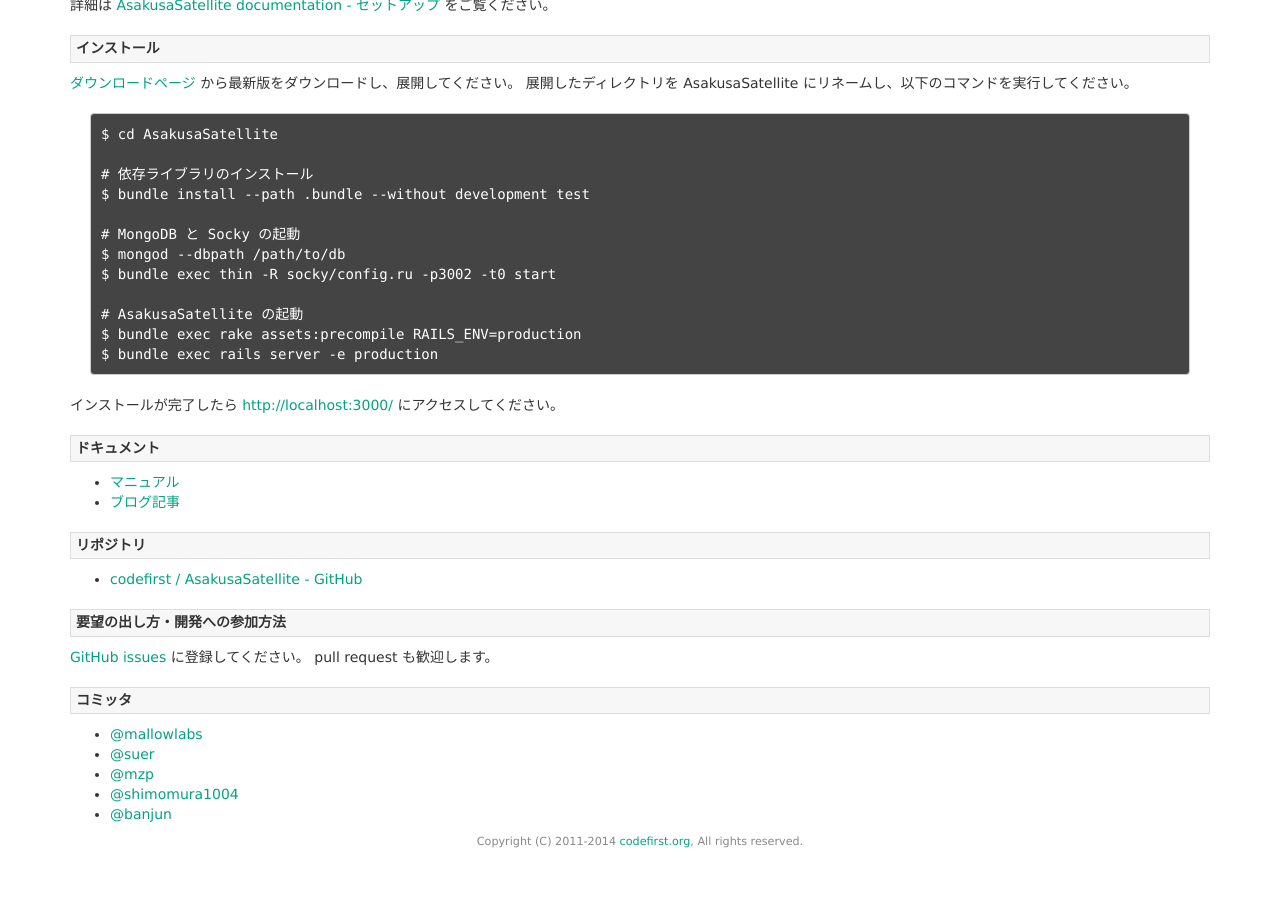
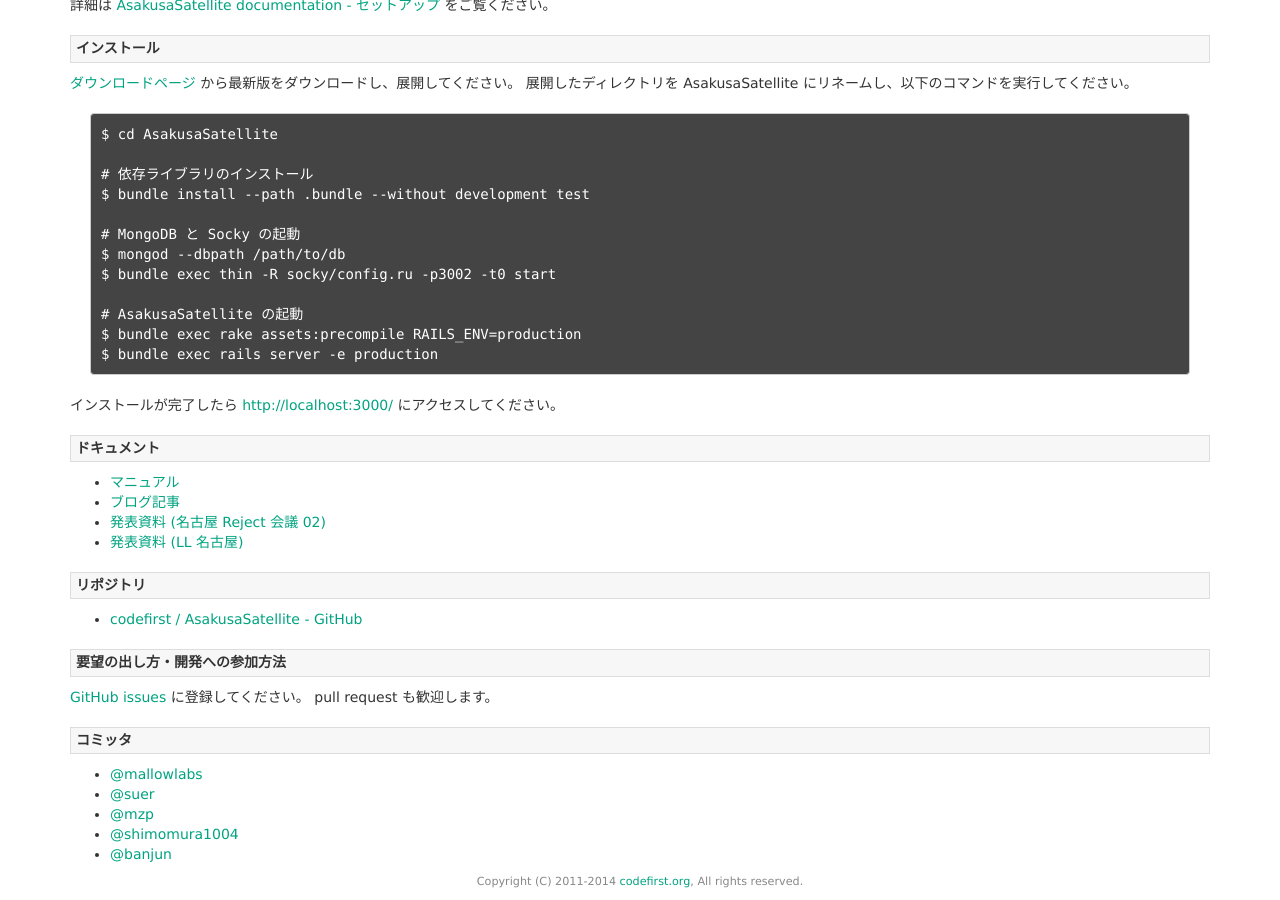
Before and after one commit to codefirst/codefirst.github.io, a Jekyll site: the page built from AsakusaSatellite/index.md, in a window 1280 px wide and 900 px high, scrolled down 1951 px. Built offline with Jekyll 4.4.1, drawn with Linux system fonts in a browser that asks for light colours; nearby versions of some CDN libraries; comment, search, counter and statistics services are not loaded; before the commit the page ends 2811 px from its top, so only the background shows below that.

Commit message:
Added: links to slideshare

```diff
--- a/AsakusaSatellite/index.md
+++ b/AsakusaSatellite/index.md
@@ -66,3 +66,5 @@
 
  * [マニュアル](http://docs.asakusa-satellite.org/)
  * [ブログ記事](http://blog.codefirst.org/tagged/AsakusaSatellite)
+ * [発表資料 (名古屋 Reject 会議 02)](http://www.slideshare.net/mallowlabs/a-realtime-chat-application-for-developers-asakusasatellite)
+ * [発表資料 (LL 名古屋)](http://www.slideshare.net/suer81/how-are-asakusasatellite-growing-with-mzp)
```
